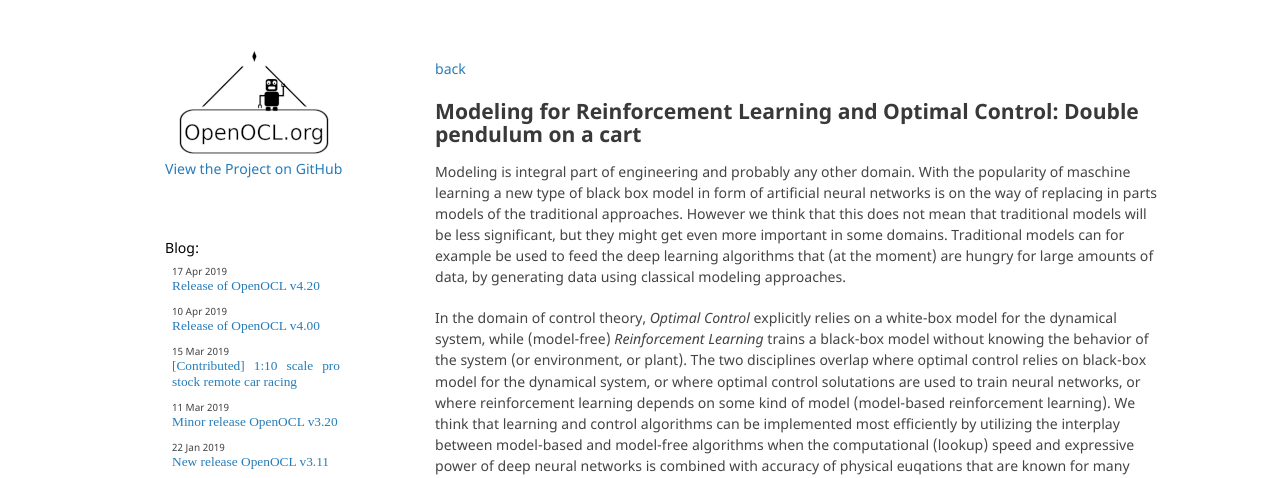
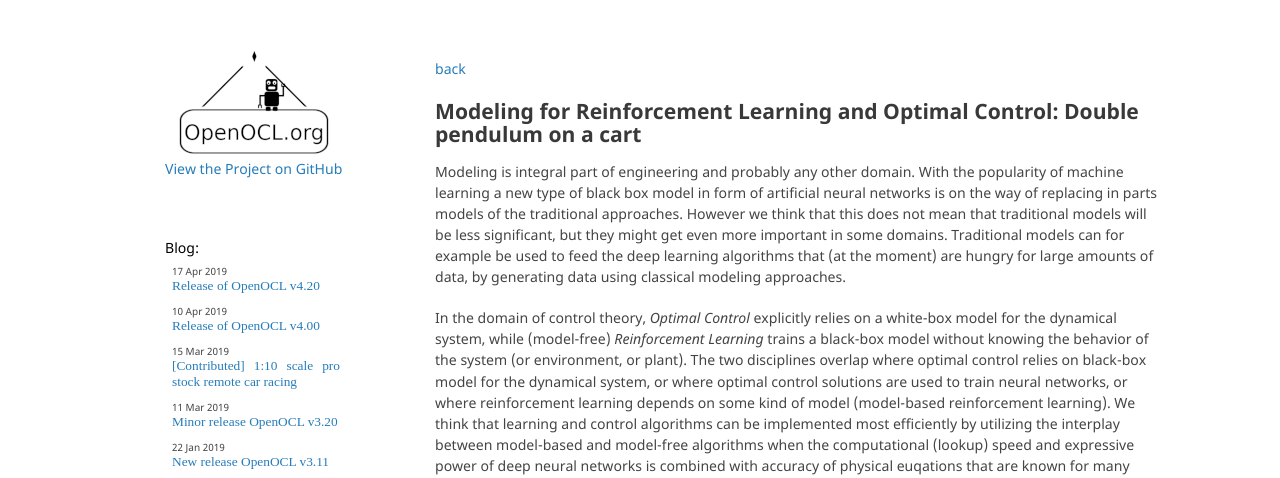
Before and after one commit to OpenOCL/openocl.github.io, a Jekyll site: the page built from _posts/2019-04-21-tutorial-01-modeling-double-cartpole.md, in a window 1280 px wide and 900 px high. Shown: the top 478 px of the window. Built offline with Jekyll 4.4.1, drawn with Linux system fonts in a browser that asks for light colours; some web fonts are replaced; formulas are drawn with MathJax 3; a script that is not in the unit is left out; comment, search, counter and statistics services are not loaded; some of the changed text lies outside the part shown.

Commit message:
Update 2019-04-21-tutorial-01-modeling-double-cartpole.md

```diff
--- a/_posts/2019-04-21-tutorial-01-modeling-double-cartpole.md
+++ b/_posts/2019-04-21-tutorial-01-modeling-double-cartpole.md
@@ -7,9 +7,9 @@ mathjax: true
 hidden: true
 ---
 
-Modeling is integral part of engineering and probably any other domain. With the popularity of maschine learning a new type of black box model in form of artificial neural networks is on the way of replacing in parts models of the traditional approaches. However we think that this does not mean that traditional models will be less significant, but they might get even more important in some domains. Traditional models can for example be used to feed the deep learning algorithms that (at the moment) are hungry for large amounts of data, by generating data using classical modeling approaches.
+Modeling is integral part of engineering and probably any other domain. With the popularity of machine learning a new type of black box model in form of artificial neural networks is on the way of replacing in parts models of the traditional approaches. However we think that this does not mean that traditional models will be less significant, but they might get even more important in some domains. Traditional models can for example be used to feed the deep learning algorithms that (at the moment) are hungry for large amounts of data, by generating data using classical modeling approaches.
 
-In the domain of control theory, *Optimal Control* explicitly relies on a white-box model for the dynamical system, while (model-free) *Reinforcement Learning* trains a black-box model without knowing the behavior of the system (or environment, or plant). The two disciplines overlap where optimal control relies on black-box model for the dynamical system, or where optimal control solutations are used to train neural networks, or where reinforcement learning depends on some kind of model (model-based reinforcement learning). We think that learning and control algorithms can be implemented most efficiently by utilizing the interplay between model-based and model-free algorithms when the computational (lookup) speed and expressive power of deep neural networks is combined with accuracy of physical euqations that are known for many types of systems.
+In the domain of control theory, *Optimal Control* explicitly relies on a white-box model for the dynamical system, while (model-free) *Reinforcement Learning* trains a black-box model without knowing the behavior of the system (or environment, or plant). The two disciplines overlap where optimal control relies on black-box model for the dynamical system, or where optimal control solutions are used to train neural networks, or where reinforcement learning depends on some kind of model (model-based reinforcement learning). We think that learning and control algorithms can be implemented most efficiently by utilizing the interplay between model-based and model-free algorithms when the computational (lookup) speed and expressive power of deep neural networks is combined with accuracy of physical euqations that are known for many types of systems.
 
 In this article we show how to implement a simulation model of a **double pendulum on a cart**, or **double-pole cart**, or **double cart-pole**. At the end of the article we will be able to simulate the double pendulum system on a cart like this:
 
```
